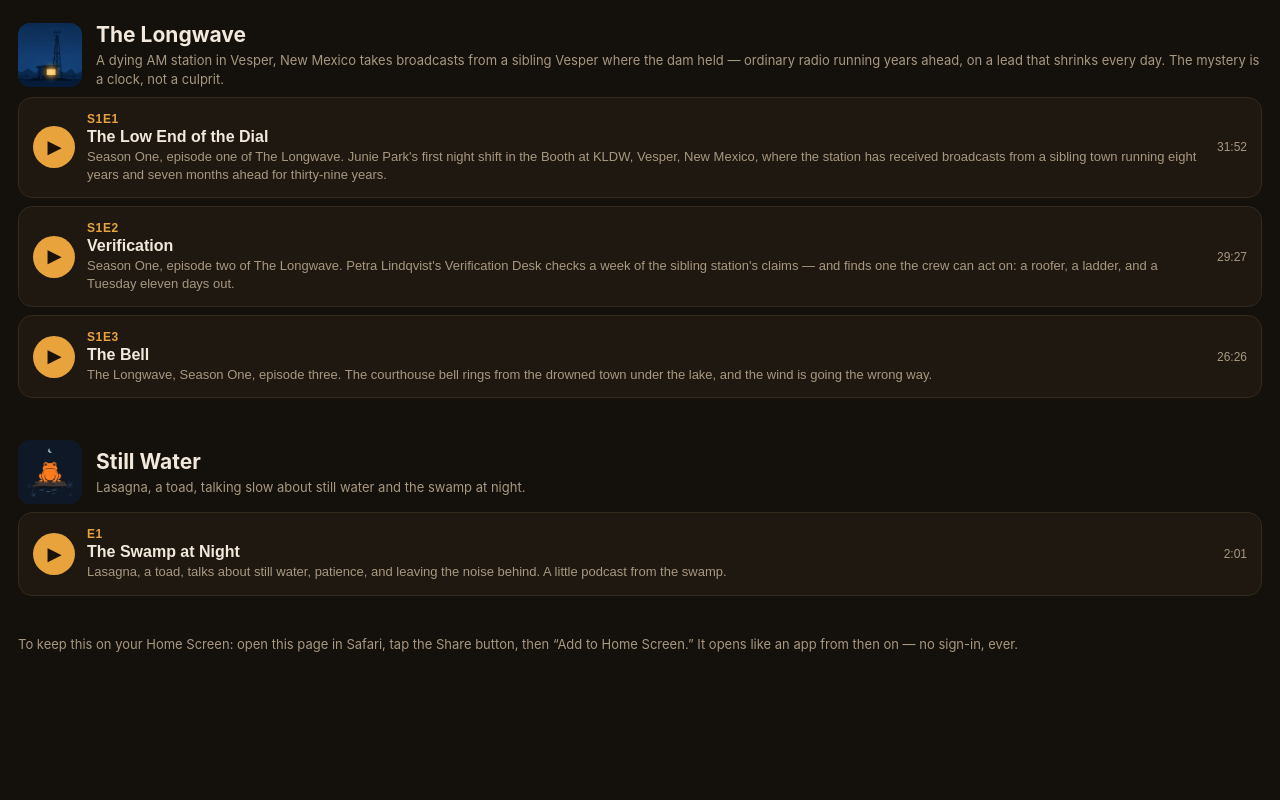
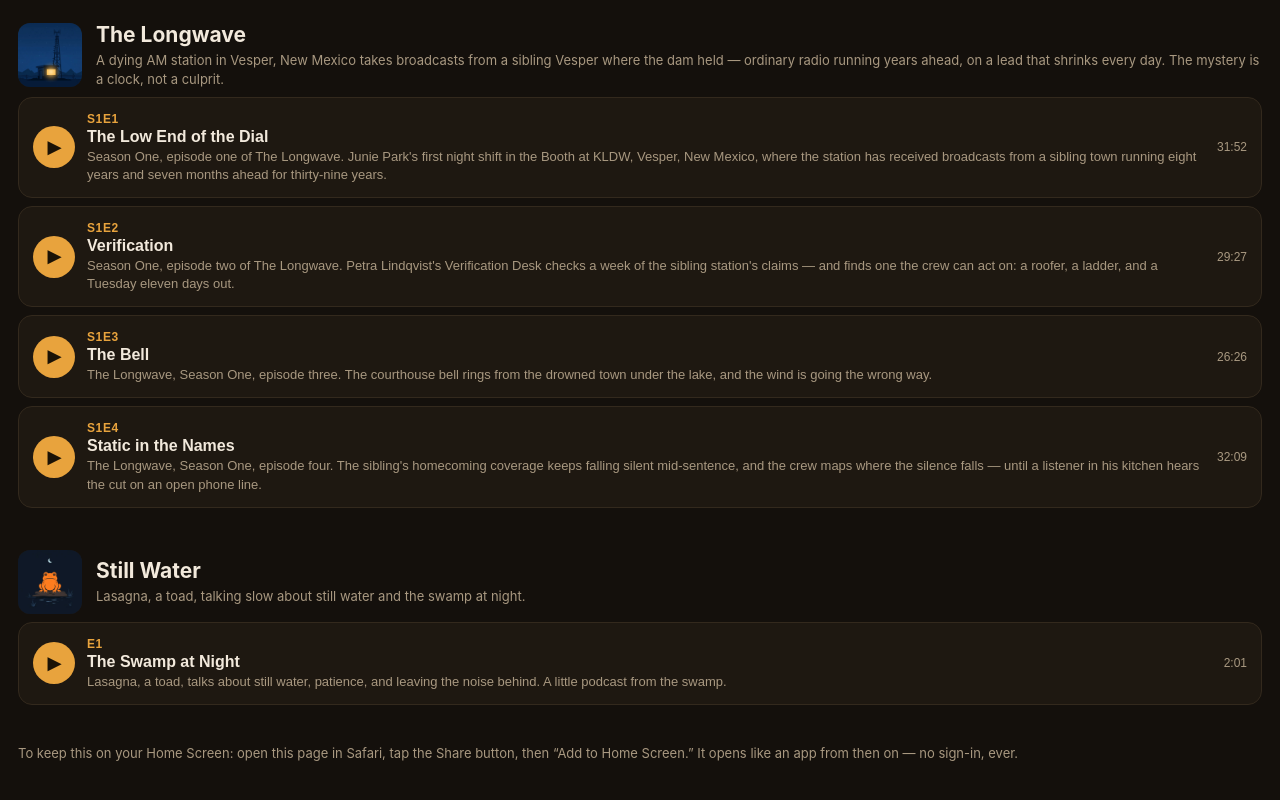
Before and after one commit to pixeldregsz-cmyk/my-podcasts, a plain HTML site: page index.html in a window 1280 px wide. Shown: the part 3352-4152 px from the top of the page. Drawn offline with Linux system fonts and the light colour scheme.

Commit message:
The Longwave S1E4: Static in the Names

```diff
--- a/index.html
+++ b/index.html
@@ -376,6 +376,13 @@ const CATALOG = [
     "desc": "The Longwave, Season One, episode three. The courthouse bell rings from the drowned town under the lake, and the wind is going the wrong way.",
     "dur": 1586,
     "src": "audio/the-bell.mp3"
+   },
+   {
+    "label": "S1E4",
+    "title": "Static in the Names",
+    "desc": "The Longwave, Season One, episode four. The sibling's homecoming coverage keeps falling silent mid-sentence, and the crew maps where the silence falls — until a listener in his kitchen hears the cut on an open phone line.",
+    "dur": 1929,
+    "src": "audio/static-in-the-names.mp3"
    }
   ]
  },
```
Also changed, not shown: 1 other file.
